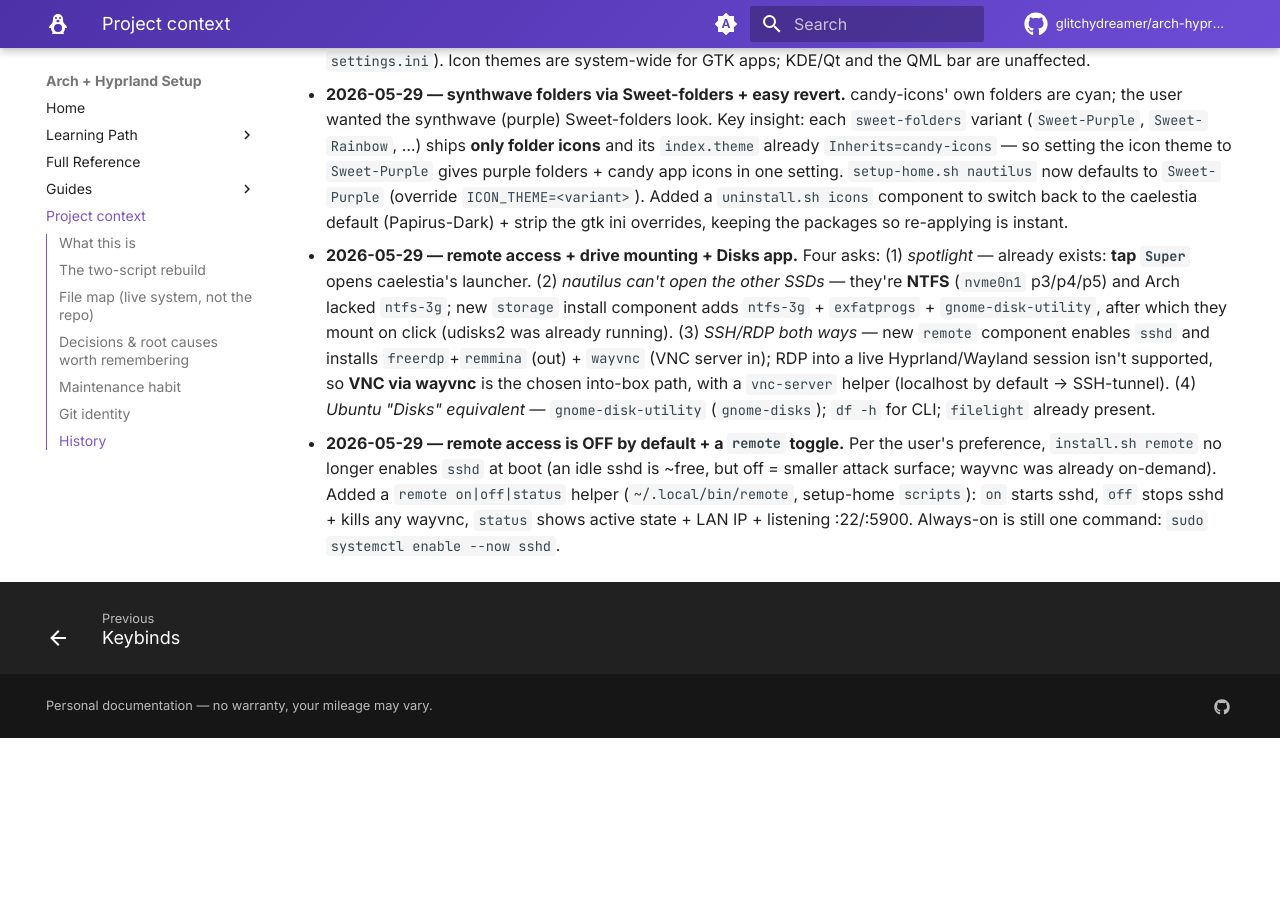
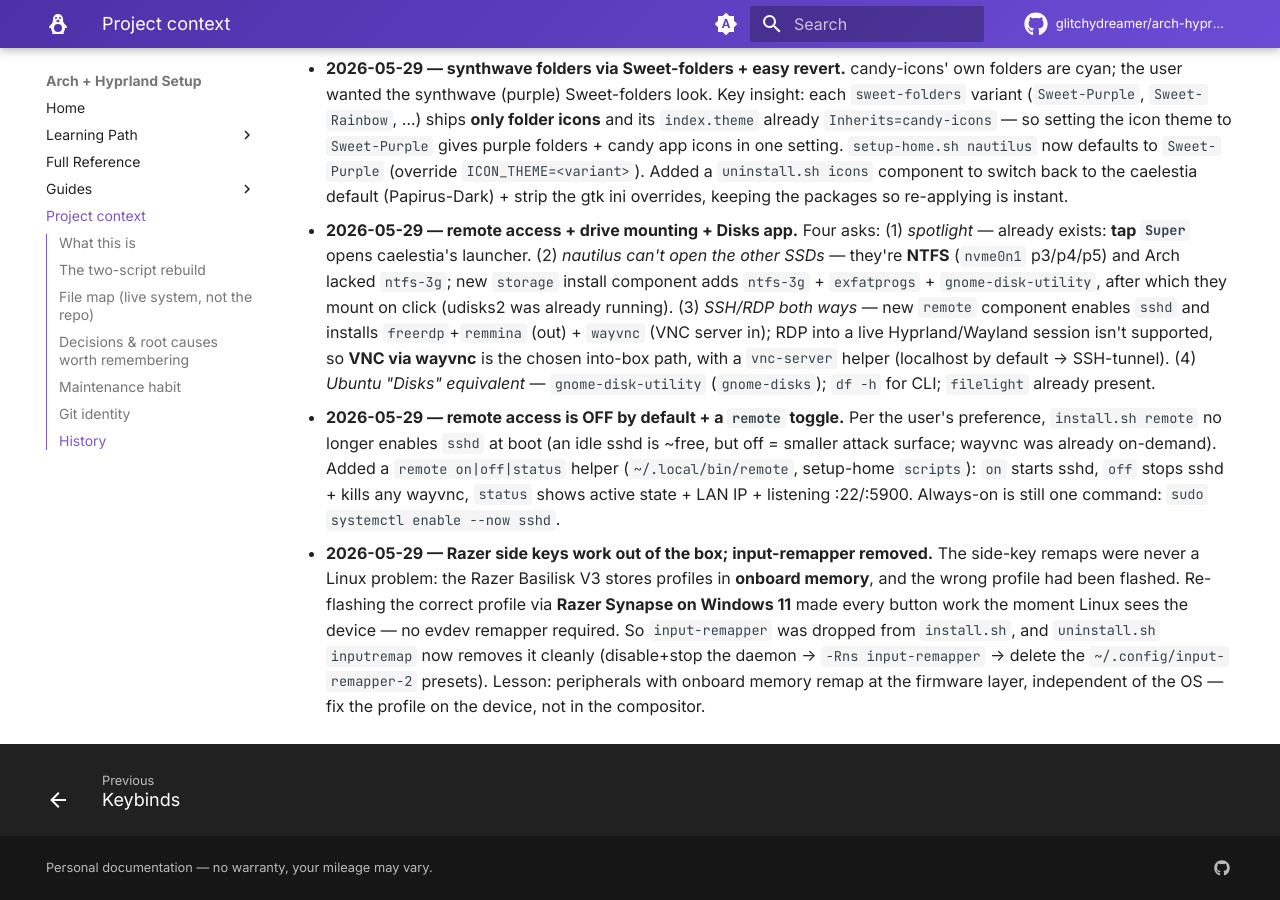
Before and after one commit to glitchydreamer/arch-hyprland-setup, an MkDocs documentation site: the page built from docs/project-context.md, in a window 1280 px wide and 900 px high, scrolled down 6179 px. Built offline with MkDocs 1.6.1 and Material for MkDocs 9.7.7, drawn with Linux system fonts in a browser that asks for light colours; comment, search, counter and statistics services are not loaded; before the commit the page ends 6917 px from its top, so only the background shows below that; some of the changed text lies outside the part shown.

Commit message:
refactor(input): drop input-remapper — Razer remaps via mouse onboard memory
The Basilisk V3 side keys were misbehaving because the wrong onboard
profile was flashed; re-flashing the correct profile in Razer Synapse
(Windows) makes every button work on Linux out of the box. So the evdev
remapper is unnecessary: remove the `inputremap` install component and
add `uninstall.sh inputremap` to cleanly remove the package, daemon, and
~/.config presets.

Co-Authored-By: Claude Opus 4.7 <noreply@anthropic.com>

```diff
--- a/docs/project-context.md
+++ b/docs/project-context.md
@@ -55,15 +55,15 @@ user.name`, then log out/in (fish shell + group changes need a fresh session).
   nautilus — Arch omits these by default, unlike Ubuntu), `remote` (enable `sshd`
   + freerdp/remmina for RDP/VNC *out* + `wayvnc` as a VNC server *into* this
   Hyprland box — RDP-into-Wayland is unsupported, VNC is the working path),
-  `inputremap` (input-remapper from the AUR — remaps mouse/keyboard buttons at the
-  evdev layer, works on Wayland; for the Razer Basilisk side keys), `theme`
+  `theme`
   (candy-icons + sweet-folders from the AUR — the rainbow GTK icon set),
   `aurapps`, `groups`, `shell`. CUDA is driver-matched.
 - `uninstall.sh` — interactive, component-based **clean** uninstaller (the
   counterpart to `install.sh`): components `docker`, `isaac`, `ros2`, `anaconda`,
   `cuda`, `icons` (switch the GTK icon theme back to the caelestia default
   Papirus-Dark; keeps the Sweet/candy packages so `setup-home.sh nautilus`
-  re-applies instantly). Each removes its packages + data + configs + launchers and reports
+  re-applies instantly), `inputremap` (remove input-remapper + its daemon + presets —
+  no longer needed since the Razer mouse remaps via onboard memory). Each removes its packages + data + configs + launchers and reports
   reclaimed space. Note: it measures root-owned paths with `sudo du` so the
   reclaim total is accurate (a non-root `du` can't read e.g. Docker's 0711
   data-root and would under-count). The driver-level NVIDIA purge is deliberately
@@ -311,3 +310,12 @@ build_type=workflow`). The deploy now succeeds on every push. (Earlier note that
   `scripts`): `on` starts sshd, `off` stops sshd + kills any wayvnc, `status` shows
   active state + LAN IP + listening :22/:5900. Always-on is still one command:
   `sudo systemctl enable --now sshd`.
+- **2026-05-29 — Razer side keys work out of the box; input-remapper removed.** The
+  side-key remaps were never a Linux problem: the Razer Basilisk V3 stores profiles
+  in **onboard memory**, and the wrong profile had been flashed. Re-flashing the
+  correct profile via **Razer Synapse on Windows 11** made every button work the
+  moment Linux sees the device — no evdev remapper required. So `input-remapper` was
+  dropped from `install.sh`, and `uninstall.sh inputremap` now removes it cleanly
+  (disable+stop the daemon → `-Rns input-remapper` → delete the `~/.config/input-remapper-2`
+  presets). Lesson: peripherals with onboard memory remap at the firmware layer,
+  independent of the OS — fix the profile on the device, not in the compositor.
```
Also changed, not shown: other parts of docs/project-context.md (+1 -2 lines), 2 other files.
